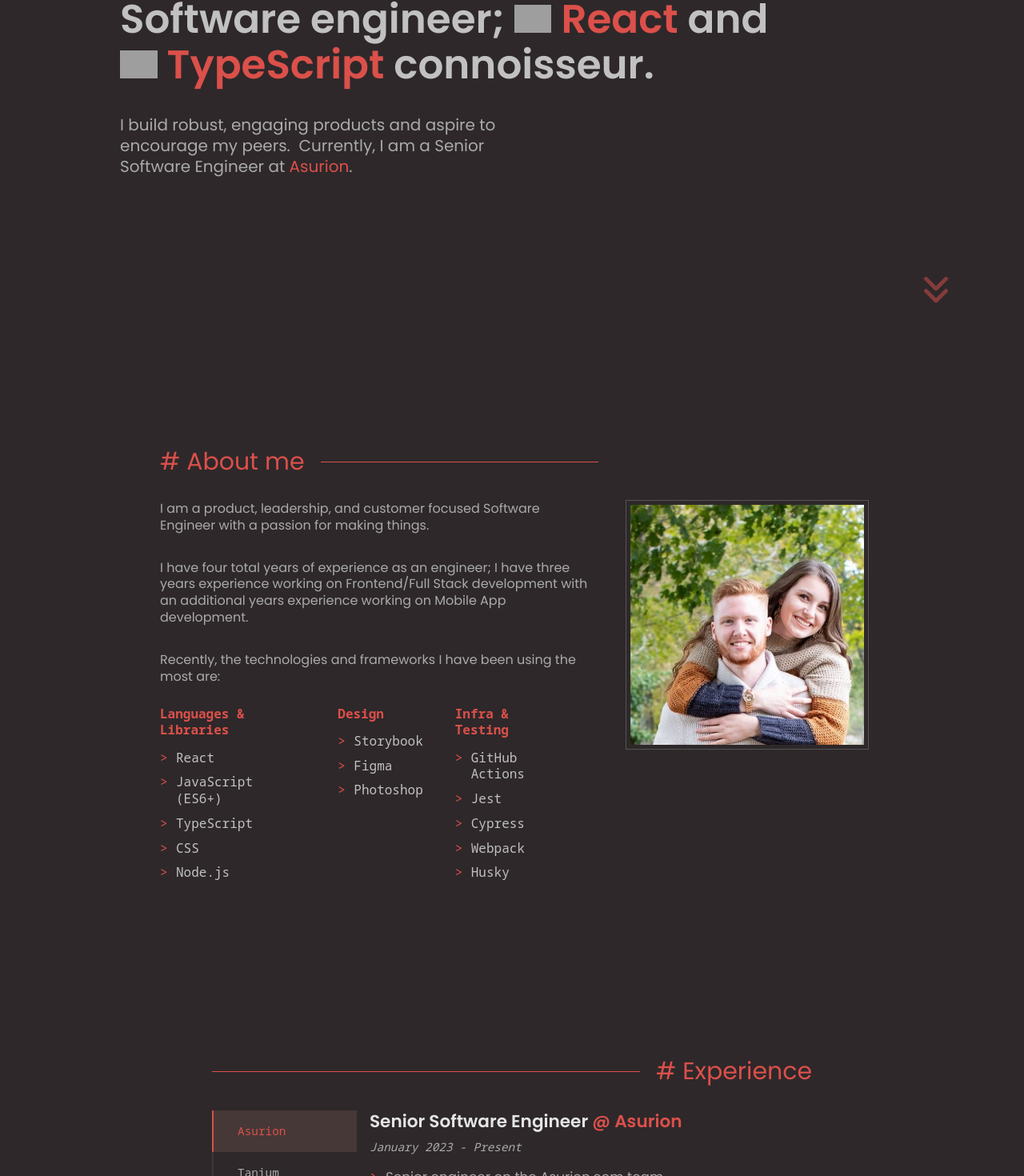
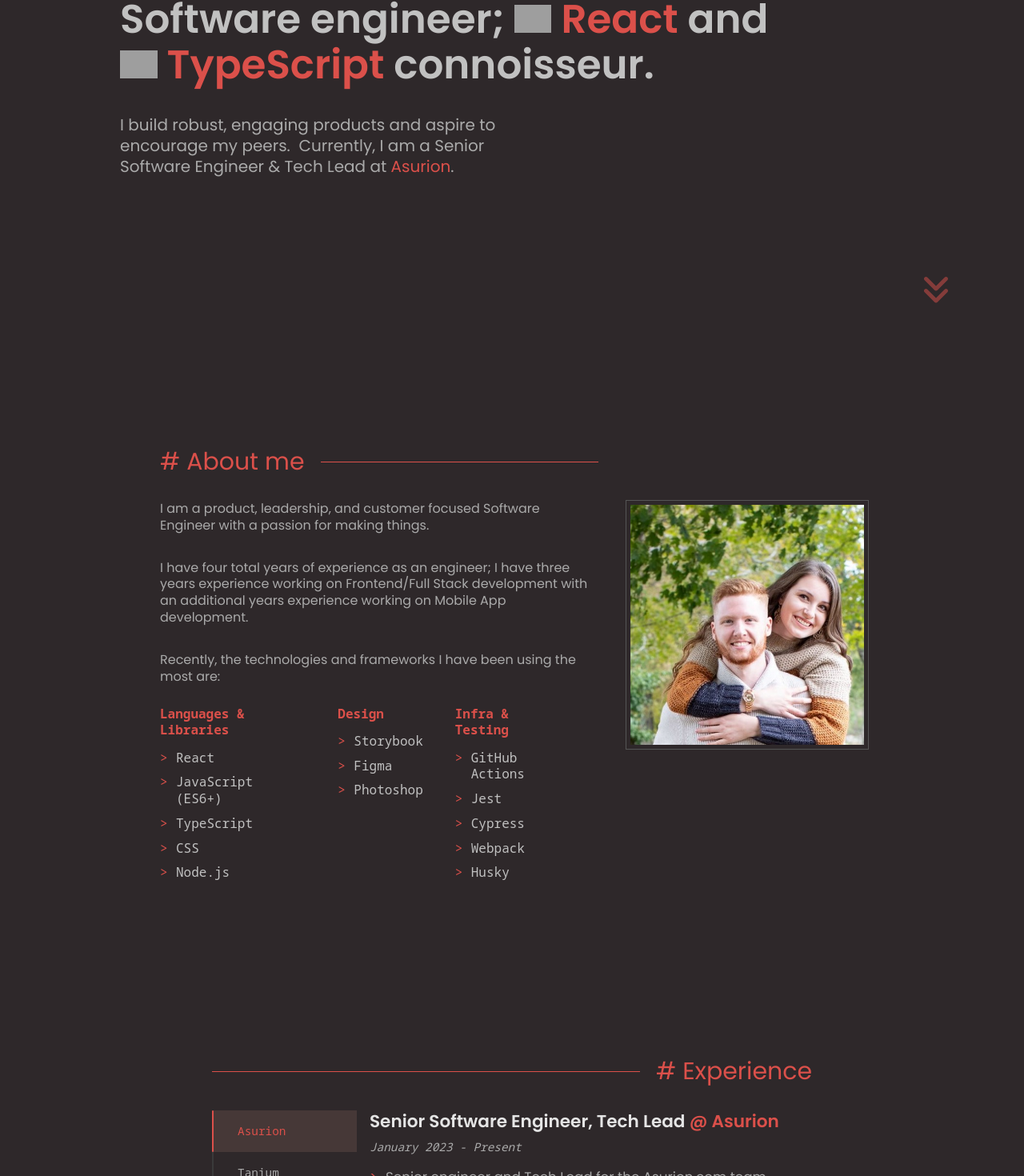
Before and after one commit to andrewRichardson/andrew-richardson-portfolio, a React (Create React App) app: page / in a window 1280 px wide. Shown: the part 339-1809 px from the top of the page at 80% size. Built offline with nearby package versions, Linux system fonts and the light colour scheme; grey boxes are pictures that could not be loaded.

Commit message:
Update copy

```diff
--- a/src/components/sections/ExperienceSection.tsx
+++ b/src/components/sections/ExperienceSection.tsx
@@ -15,10 +15,10 @@ import ExperienceSectionList, {
 const EXPERIENCE_LIST: Experience[] = [
     {
         id: "asurion2",
-        title: "Senior Software Engineer",
+        title: "Senior Software Engineer, Tech Lead",
         company: "Asurion",
         bullets: [
-            "Senior engineer on the Asurion.com team",
+            "Senior engineer and Tech Lead for the Asurion.com team",
             "Manage the entire public-facing Asurion marketing website",
         ],
         dates: "January 2023 - Present",
--- a/src/components/sections/HeadlineSection.tsx
+++ b/src/components/sections/HeadlineSection.tsx
@@ -119,7 +119,8 @@ const HeadlineSection = () => {
                 <Description>
                     I build robust, engaging products and aspire to encourage my
                     peers.&nbsp;&nbsp;Currently, I am a Senior Software Engineer
-                    at <Link href="https://www.asurion.com">Asurion</Link>.
+                    & Tech Lead at{" "}
+                    <Link href="https://www.asurion.com">Asurion</Link>.
                 </Description>
             </HeadlineContainer>
         </Section>
```
